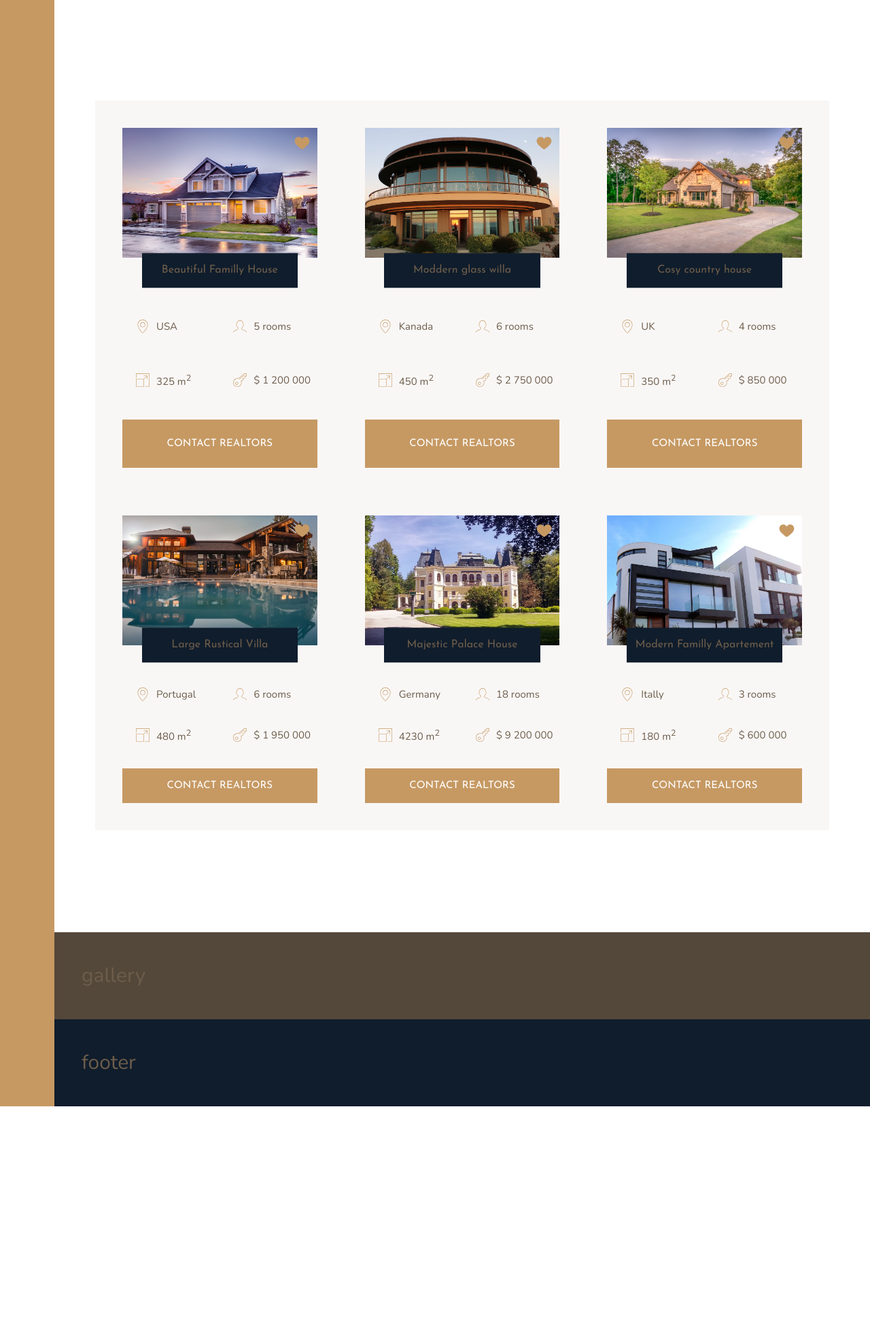
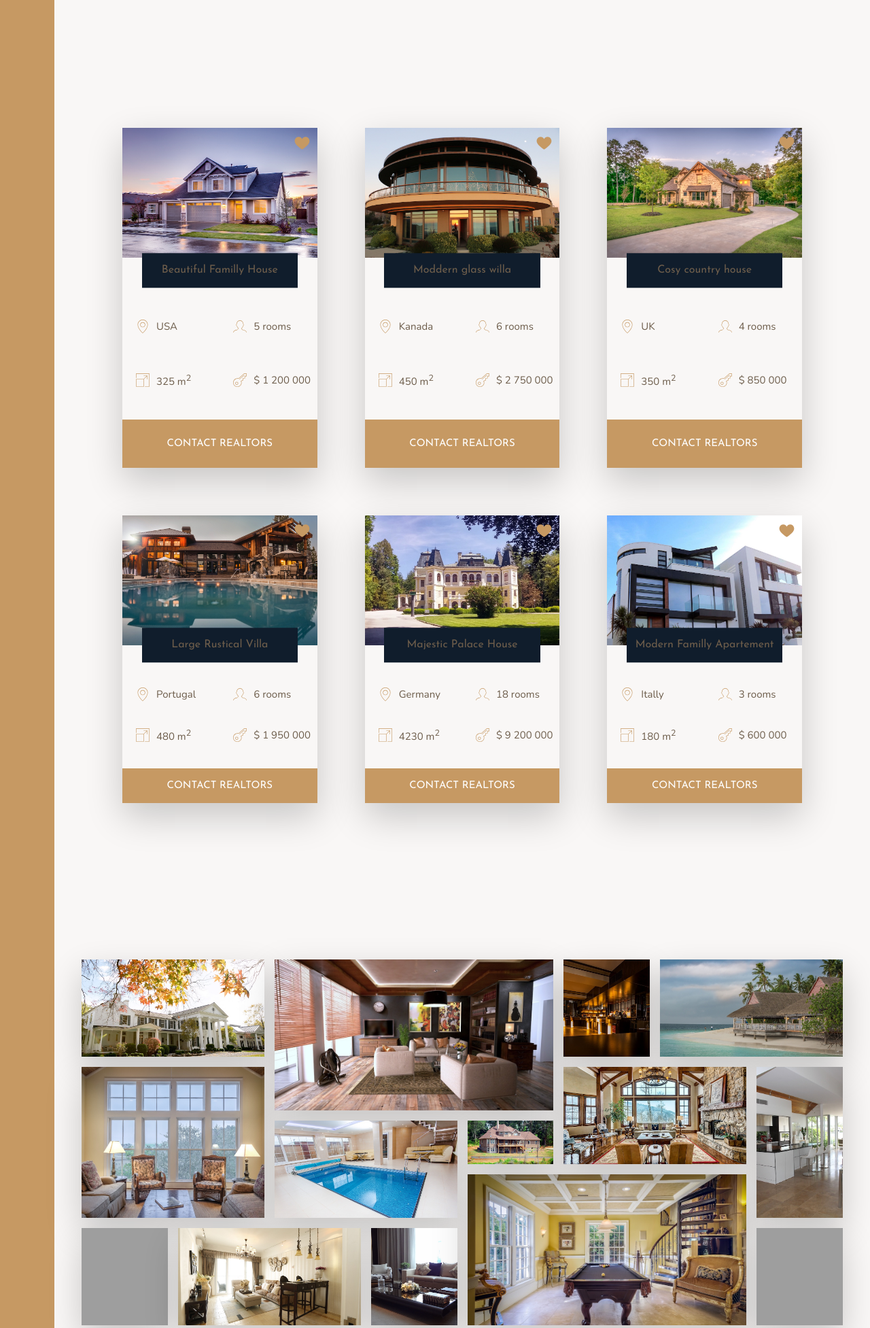
Before and after one commit to fluktar/Nexter, a PHP site: page /index.html in a window 1280 px wide. Shown: the part 1957-3910 px from the top of the page at 68% size. Before the commit the page ends 3584 px from the top, so only its background shows below. Run offline with PHP 8.4, Linux system fonts and the light colour scheme; grey boxes are pictures that could not be loaded.

Commit message:
gallery style

```diff
--- a/index.html
+++ b/index.html
@@ -295,7 +295,107 @@
   </div>
 </section>
 
-    <section class="gallery">gallery</section>
+    <section class="gallery">
+  <figure class="gallery__item gallery__item--1">
+    <img
+      src="../dist/img/gal-1.jpeg"
+      alt="gallery image 1"
+      class="gallery__img"
+    />
+  </figure>
+  <figure class="gallery__item gallery__item--2">
+    <img
+      src="../dist/img/gal-2.jpeg"
+      alt="gallery image 2"
+      class="gallery__img"
+    />
+  </figure>
+  <figure class="gallery__item gallery__item--3">
+    <img
+      src="../dist/img/gal-3.jpeg"
+      alt="gallery image 3"
+      class="gallery__img"
+    />
+  </figure>
+
+  <figure class="gallery__item gallery__item--4">
+    <img
+      src="../dist/img/gal-4.jpeg"
+      alt="gallery image 4"
+      class="gallery__img"
+    />
+  </figure>
+  <figure class="gallery__item gallery__item--5">
+    <img
+      src="../dist/img/gal-5.jpeg"
+      alt="gallery image 5"
+      class="gallery__img"
+    />
+  </figure>
+  <figure class="gallery__item gallery__item--6">
+    <img
+      src="../dist/img/gal-6.jpeg"
+      alt="gallery image 6"
+      class="gallery__img"
+    />
+  </figure>
+  <figure class="gallery__item gallery__item--7">
+    <img
+      src="../dist/img/gal-7.jpeg"
+      alt="gallery image 7"
+      class="gallery__img"
+    />
+  </figure>
+  <figure class="gallery__item gallery__item--8">
+    <img
+      src="../dist/img/gal-8.jpeg"
+      alt="gallery image 8"
+      class="gallery__img"
+    />
+  </figure>
+  <figure class="gallery__item gallery__item--9">
+    <img
+      src="../dist/img/gal-9.jpeg"
+      alt="gallery image 9"
+      class="gallery__img"
+    />
+  </figure>
+  <figure class="gallery__item gallery__item--10">
+    <img
+      src="../dist/img/gal-10.jpeg"
+      alt="gallery image 10"
+      class="gallery__img"
+    />
+  </figure>
+  <figure class="gallery__item gallery__item--11">
+    <img
+      src="../dist/img/gal-11.jpeg"
+      alt="gallery image 11"
+      class="gallery__img"
+    />
+  </figure>
+  <figure class="gallery__item gallery__item--12">
+    <img
+      src="../dist/img/gal-12.jpeg"
+      alt="gallery image 12"
+      class="gallery__img"
+    />
+  </figure>
+  <figure class="gallery__item gallery__item--13">
+    <img
+      src="../dist/img/gal-13.jpeg"
+      alt="gallery image 13"
+      class="gallery__img"
+    />
+  </figure>
+  <figure class="gallery__item gallery__item--14">
+    <img
+      src="../dist/img/gal-14.jpeg"
+      alt="gallery image 14"
+      class="gallery__img"
+    />
+  </figure>
+</section>
  <footer class="footer">footer</footer>
 
     <script src="/dist/js/script.min.js"></script>
--- a/src/sass/_base.scss
+++ b/src/sass/_base.scss
@@ -31,6 +31,7 @@ body {
   color: $color-grey-dark-2;
   font-weight: 300;
   line-height: 1.6;
+  background-color: $color-grey-light-1;
 }
 .container {
   display: grid;
--- a/src/sass/_gallery.scss
+++ b/src/sass/_gallery.scss
@@ -1,4 +1,74 @@
 .gallery {
-  background-color: $color-grey-dark-1;
+  background-color: $color-grey-light-1;
   grid-column: full-start / full-end;
+  display: grid;
+  grid-template-columns: repeat(8, 1fr);
+  grid-template-rows: repeat(7, 5vw);
+  grid-gap: 1.5rem;
+  &__item {
+    box-shadow: 0 2rem 5rem rgba(black, 0.2);
+    &--1 {
+      grid-row: 1 / span 2;
+      grid-column: 1 / span 2;
+    }
+    &--2 {
+      grid-row: 1 / span 3;
+      grid-column: 3 / span 3;
+    }
+    &--3 {
+      grid-row: 1 / span 2;
+      grid-column: 6 / 7;
+    }
+    &--4 {
+      grid-row: 1 / span 2;
+      grid-column: 7 / -1;
+    }
+    &--5 {
+      grid-row: 3 / span 3;
+      grid-column: 1 / span 2;
+    }
+    &--6 {
+      grid-row: 4 / span 2;
+      grid-column: 3 / 5;
+    }
+    &--7 {
+      grid-row: 4 / 5;
+      grid-column: 5 / 6;
+    }
+    &--8 {
+      grid-row: 3 / span 2;
+      grid-column: 6 / span 2;
+    }
+    &--9 {
+      grid-row: 3 / span 3;
+      grid-column: 8 / -1;
+    }
+    &--10 {
+      grid-row: 6 / span 2;
+      grid-column: 1 / 2;
+    }
+    &--11 {
+      grid-row: 6 / span 2;
+      grid-column: 2 / span 2;
+    }
+    &--12 {
+      grid-row: 6 / span 2;
+      grid-column: 4 / 5;
+    }
+    &--13 {
+      grid-row: 5 / span 3;
+      grid-column: 5 / 8;
+    }
+    &--14 {
+      grid-row: 6 / span 2;
+      grid-column: 8 / -1;
+    }
+  }
+
+  &__img {
+    width: 100%;
+    height: 100%;
+    object-fit: cover;
+    display: block;
+  }
 }
--- a/src/sass/_homes.scss
+++ b/src/sass/_homes.scss
@@ -11,6 +11,8 @@
     display: grid;
     grid-template-columns: repeat(2, 1fr);
     grid-row-gap: 3.5rem;
+    box-shadow: 0 2rem 5rem rgba(black, 0.2);
+
     &__img {
       width: 100%;
       grid-column: 1/-1;
```
Also changed, not shown: views/index.ejs (+101 -1 lines), dist/css/main.min.css, 1 other file.
